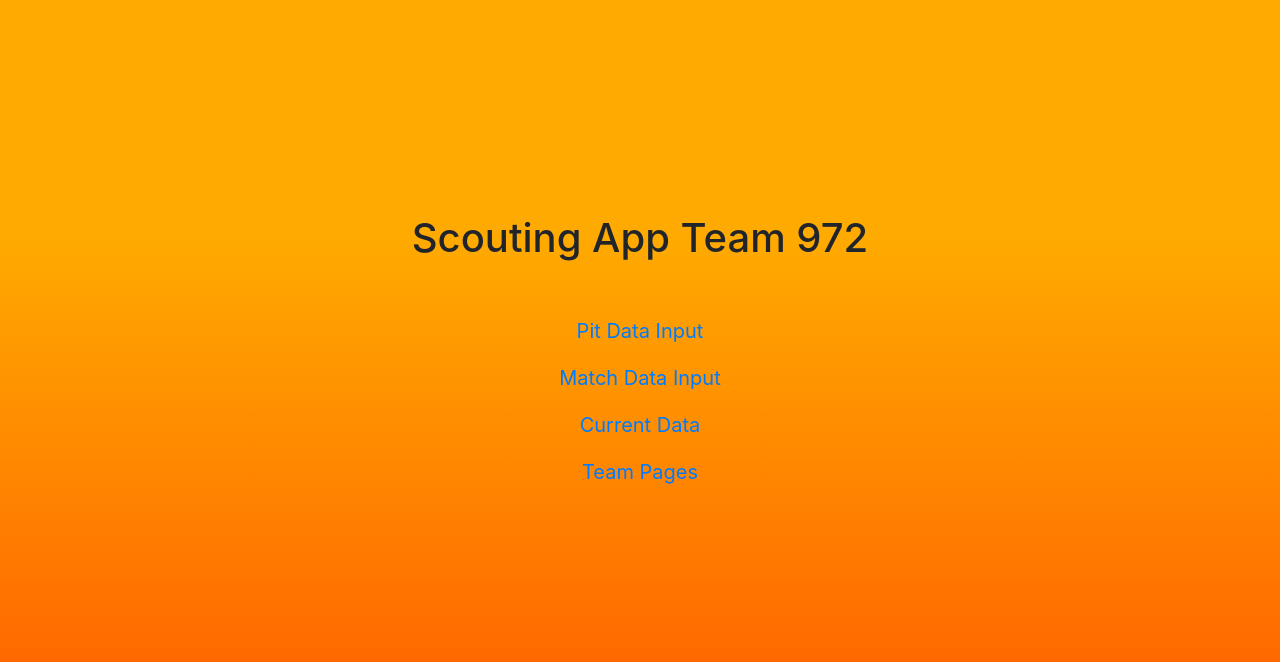
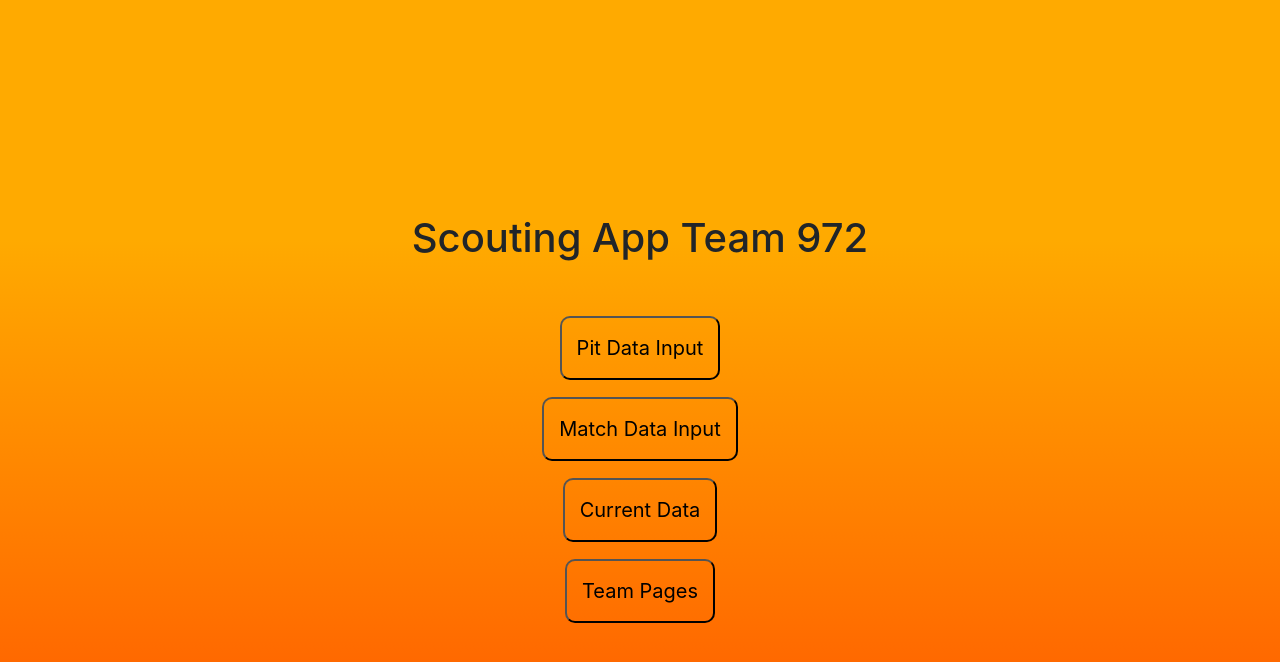
Before and after one commit to iron-claw-972/ScoutingApp2019, a Flask app: page /scouting/home in a window 1280 px wide. Shown: the top 662 px of the page. Run offline with Flask 2, Linux system fonts and the light colour scheme; parts of the project's set-up code (start-up, migrations or seed data) failed here and were passed over; some libraries are stand-ins or nearby versions.

Commit message:
added buttons

```diff
--- a/app/templates/scoutingHome.html
+++ b/app/templates/scoutingHome.html
@@ -13,10 +13,10 @@
         <h1 class="text-center" style="margin:14px;margin-bottom:45px;">Scouting App Team 972 </h1>
     </div>
     <div role="group" class="btn-group-vertical btn-group-lg">
-        <a class="btn btn-default btn-lg" role="button" href="/scouting/inputPitData">Pit Data Input<br></a>
-        <a class="btn btn-link btn-lg" role="button" href="/scouting/inputMatchData">Match Data Input<br></a>
-        <a class="btn btn-link btn-lg" role="button" href="/scouting/data">Current Data<br></a>
-        <a class="btn btn-link btn-lg" role="button" href="/scouting/teamPages">Team Pages<br></a>
+        <a class="btn btn-default btn-lg" role="button" target = "_blank" href="/scouting/inputPitData"><button class = "scoutingHomeButtons">Pit Data Input<br></button></a>
+        <a class="btn btn-link btn-lg" role="button" target = "_blank" href="/scouting/inputMatchData"><button class = "scoutingHomeButtons">Match Data Input<br></button></a>
+        <a class="btn btn-link btn-lg" role="button" target = "_blank" href="/scouting/data"><button class = "scoutingHomeButtons">Current Data<br></button></a>
+        <a class="btn btn-link btn-lg" role="button" target = "_blank" href="/scouting/teamPages"><button class = "scoutingHomeButtons">Team Pages<br></button></a>
     </div>
 </body>
 
```
